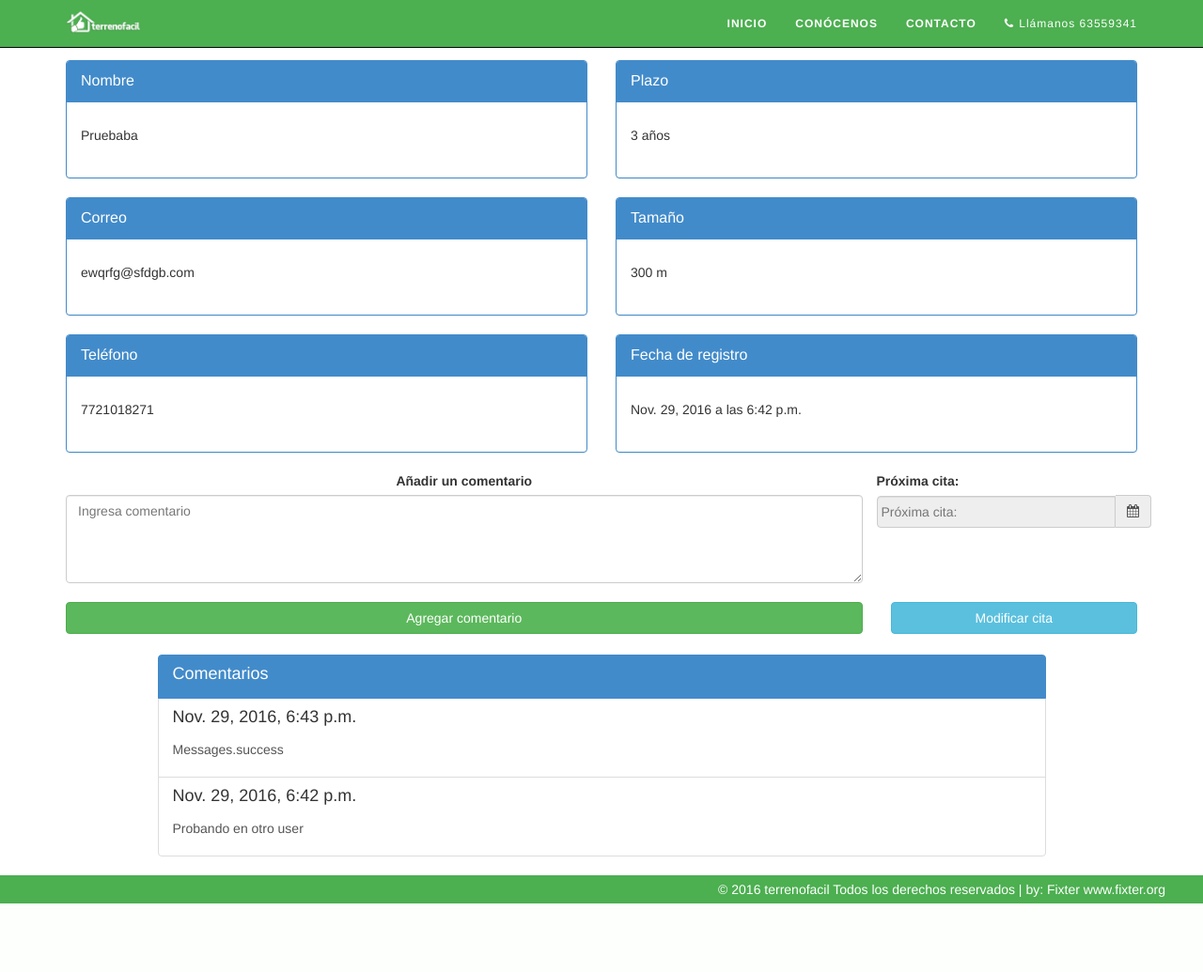
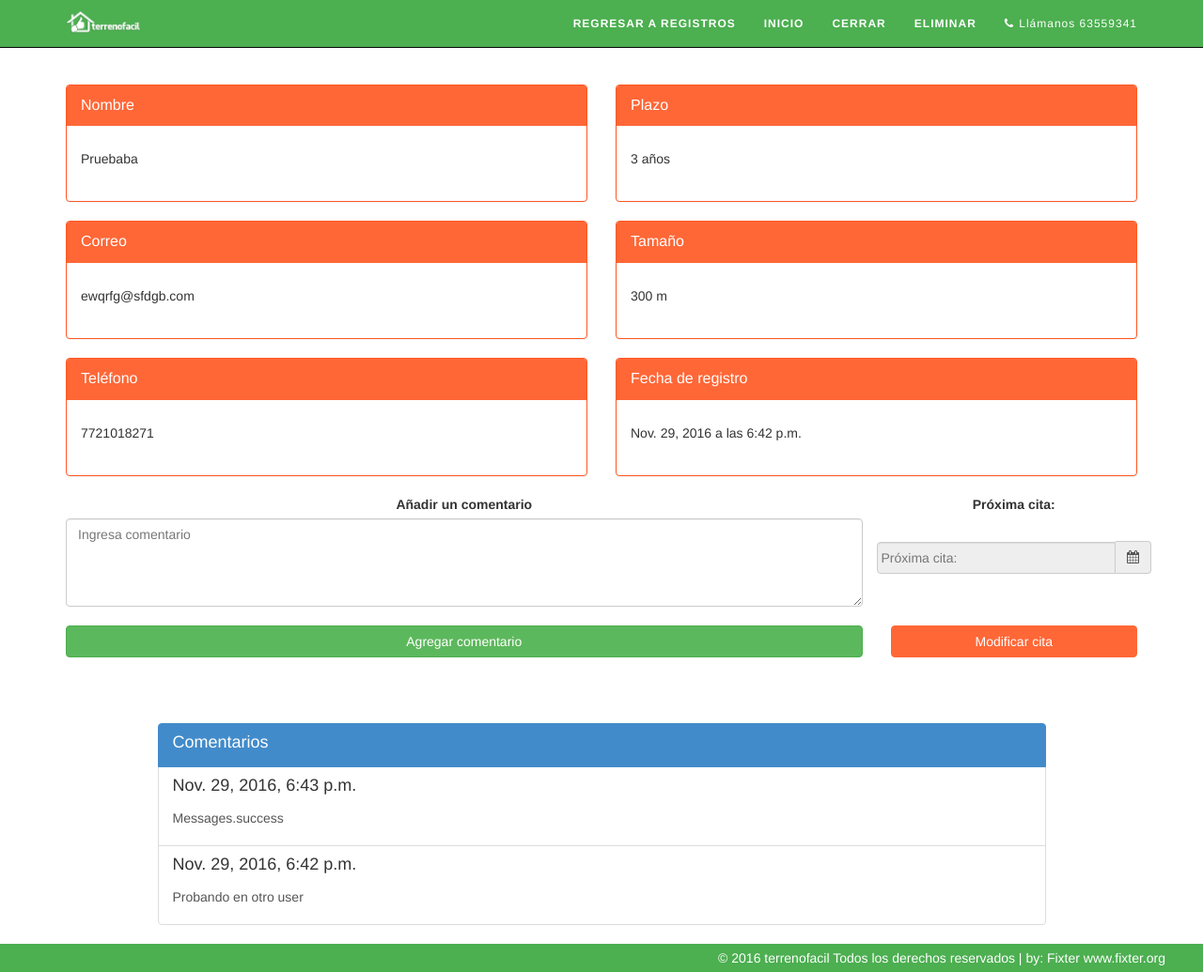
Before and after one commit to Serchcode/terrenofacil, a Django app: template Clientes/templates/clientes/detalle.html in a window 1280 px wide. Shown: the whole page at 94% size. Before the commit the page ends 962 px from the top, so only its background shows below. Run offline with Django 3.2, Linux system fonts and the light colour scheme; the template is opened without the code that fills it: values that come from a table or form of the project are taken from there, others are empty; data comes from the database, SQL or seed files in the repository; both versions use the stored data as it was after the commit; parts of the project's set-up code (start-up, migrations or seed data) failed here and were passed over; some libraries are stand-ins or nearby versions.

Commit message:
A mi ya me gusto <3

```diff
--- a/Clientes/templates/clientes/detalle.html
+++ b/Clientes/templates/clientes/detalle.html
@@ -14,9 +14,10 @@
             </div>
             <div class="navbar-collapse collapse">
                 <ul class="nav navbar-nav navbar-right">
+                    <li><a style="color:#fff;" href="{% url 'seguimiento:registros'%}">REGRESAR A REGISTROS</a></li>
                     <li ><a style="color:#fff;" href="{%url 'main:home'%}">INICIO</a></li>
-                    <li ><a style="color:#fff;" href="{%url 'main:home'%}">CONÓCENOS</a></li>
-                    <li ><a style="color:#fff;" href="{%url 'main:home'%}">CONTACTO</a></li>
+                    <li ><a style="color:#fff;" class="open-modal" data-toggle="modal" data-target="#myModalClose">CERRAR</a></li>
+                    <li ><a style="color:#fff;" class="open-modal" data-toggle="modal" data-target="#myModalDelete">ELIMINAR</a></li>
                     <li ><a style="color:#fff;" target="_top"><i class="fa fa-phone"></i><span class="home-mail">Llámanos 63559341</span></a></li>
                 </ul>
             </div>
@@ -28,27 +29,27 @@
         <div class="{{message.tags}}">{{message}}</div>
     {% endfor %}
     {%endif%}-->
-    <div class="container" style="padding-top:5%;">
+    <div class="container containerdetailview">
     <div class="row">
         <div class="col-lg-6 col-dm-6 col-sm-12 col-xs-12">
-            <div class="panel panel-primary">
-                <div class="panel-heading">
+            <div class="panel panel-primary detailusertop">
+                <div class="panel-heading detailuser">
                     <div class="panel-title">Nombre</div>
                 </div>
-                <div class="panel-body">
+                <div class="panel-body detailuserbody">
                     <p>{{registro.nombre}}</p>
                 </div>
             </div>
-            <div class="panel panel-primary">
-                <div class="panel-heading">
+            <div class="panel panel-primary detailusertop">
+                <div class="panel-heading detailuser">
                     <div class="panel-title">Correo</div>
                 </div>
                 <div class="panel-body">
                     <p>{{registro.correo}}</p>
                 </div>
             </div>
-            <div class="panel panel-primary">
-                <div class="panel-heading">
+            <div class="panel panel-primary detailusertop">
+                <div class="panel-heading detailuser">
                     <div class="panel-title">Teléfono</div>
                 </div>
                 <div class="panel-body">
@@ -57,24 +58,24 @@
             </div>
         </div>
         <div class="col-lg-6 col-dm-6 col-sm-12 col-xs-12">
-            <div class="panel panel-primary">
-                <div class="panel-heading">
+            <div class="panel panel-primary detailusertop">
+                <div class="panel-heading detailuser">
                     <div class="panel-title">Plazo</div>
                 </div>
                 <div class="panel-body">
                     <p>{{registro.plazo}}</p>
                 </div>
             </div>
-            <div class="panel panel-primary">
-                <div class="panel-heading">
+            <div class="panel panel-primary detailusertop">
+                <div class="panel-heading detailuser">
                     <div class="panel-title">Tamaño</div>
                 </div>
                 <div class="panel-body">
                     <p>{{registro.tamano}} m</p>
                 </div>
             </div>
-            <div class="panel panel-primary">
-                <div class="panel-heading">
+            <div class="panel panel-primary detailusertop">
+                <div class="panel-heading detailuser">
                     <div class="panel-title">Fecha de registro</div>
                 </div>
                 <div class="panel-body">
@@ -92,8 +93,8 @@
                 <label for="comentario">Añadir un comentario</label>
                   {{comentariosform.coment}}
               </div>
-              <label for="cita">Próxima cita:</label>
-              <div class="col-lg-3 col-md-3 col-sm-12 col-xs-12 text-center input-group date" data-provide="datepicker">
+              <div class="text-center"><label for="cita" class=>Próxima cita:</label></div>
+              <div class="col-lg-3 col-md-3 col-sm-12 col-xs-12 text-center input-group date" data-provide="datepicker" style="padding-top:2%;">
                   {{editform.cita}}
                   <span class="input-group-addon" id="addon">
                       <i class="fa fa-calendar"></i>
@@ -105,16 +106,16 @@
           <input type="hidden" id="hidden" name="hidden">
           <input type="hidden" id="aidi" name="aidi" value="{{registro.id}}">
           <div class="row">
-              <div class="col-lg-9 col-md-9 col-sm-12 col-xs-12 text-center">
+              <div class="col-lg-9 col-md-9 col-sm-12 col-xs-12 text-center commentButtonDiv">
                   <input type="submit" class="btn btn-success parapost" id="comentarioBtn" value="Agregar comentario" style="width:100%;">
               </div>
               <div class="col-lg-3 col-md-3 col-sm-12 col-xs-12 text-center">
-                  <a class="btn btn-info showActualizar" style="width:100%;">Modificar cita</a>
-                  <input type="submit" class="btn btn-info parapost actualizarCita" id="cita" value="Actualizar cita" style="width:100%;">
+                  <a class="btn detailuser showActualizar blankcolor" style="width:100%;  color: #fff !important;">Modificar cita</a>
+                  <input type="submit" class="btn detailuser parapost actualizarCita" id="cita" value="Actualizar cita" style="width:100%; color: #fff !important;">
               </div>
           </div>
         </form>
-        <div class="row" style="padding-top:2%;">
+        <div class="row" style="padding-top:5em;">
             <div class="col-lg-10 col-md-10 col-sm-12 col-xs-12 col-lg-offset-1 col-md-offset-1">
             <div class="list-group">
                 <a href="#" class="list-group-item active">
@@ -135,6 +136,42 @@
         </div>
 
 </div>
+<div id="myModalDelete" class="modal fade" role="dialog">
+        <div class="modal-dialog">
+            <div class="modal-content">
+                <div class="modal-header">
+                    <button class="close" data-dismiss="modal">&times;</button>
+                    <h4 class="modal-title">Eliminar registro</h4>
+                </div>
+                <div class="modal-body">
+
+                    <p>¿Deseas eliminar a {{registro.nombre}} ?</p>
+                </div>
+                <div class="modal-footer">
+                    <a href="{%url 'seguimiento:eliminar' registro.id%}" class="link"><button class="btn btn-lg btn-success">Si</button></a>
+                    <button class="btn btn-lg btn-danger" data-dismiss="modal">No</button>
+                </div>
+            </div>
+        </div>
+    </div>
+    <div id="myModalClose" class="modal fade" role="dialog">
+        <div class="modal-dialog">
+            <div class="modal-content">
+                <div class="modal-header">
+                    <button class="close" data-dismiss="modal">&times;</button>
+                    <h4 class="modal-title">Cerrar registro</h4>
+                </div>
+                <div class="modal-body">
+
+                    <p>¿Deseas cerrar registro de {{registro.nombre}} ?</p>
+                </div>
+                <div class="modal-footer">
+                    <a href="{%url 'seguimiento:cerrar' registro.id%}" class="link"><button class="btn btn xs btn-success">Si</button></a>
+                    <button class="btn btn xs btn-danger" data-dismiss="modal">No</button>
+                </div>
+            </div>
+        </div>
+    </div>
 
 {% endblock content %}
 
--- a/Clientes/templates/clientes/registros.html
+++ b/Clientes/templates/clientes/registros.html
@@ -30,8 +30,8 @@
         <div class="{{message.tags}}">{{message}}</div>
     {% endfor %}
     {%endif%}
-    	<div class="panel panel-primary">
-    		<div class="panel-heading">Total de Registros: {{counter}}</div>
+    	<div class="panel panel-primary detailusertop">
+    		<div class="panel-heading detailuser">Total de Registros: {{counter}}</div>
     		<div class="panel-body">
     			<div class="list-group">
     				{% for registro in registros %}
--- a/static/css/style.css
+++ b/static/css/style.css
@@ -315,3 +315,40 @@ min-height: 500px;
 .padding-rows-form{
   padding-bottom: 25px;
 }
+
+/*=====================================
+  ESTILOS DE DETALLE REGISTRO
+    ===================================*/
+
+.containerdetailview{
+  padding-top: 7%;
+}
+.detailusertop{
+  border-color: #FF5722 !important;
+}
+.detailuser{
+  background-color: #FF5722 !important;
+  opacity: 0.9;
+  border-color: #FF5722 !important;
+}
+
+.detailuserbody{
+  border-color: #FF5722 !important;
+  }
+
+.blankcolor{
+  color: #fff !important;
+}
+
+@media screen and (max-width: 1000px){
+  .containerdetailview{
+    padding-top: 18% !important;
+    /*display: none;*/
+  }
+}
+
+@media screen and (max-width: 800px){
+  .commentButtonDiv{
+    padding-bottom: 1em;
+  }
+}
```
Also changed, not shown: db.sqlite3.
